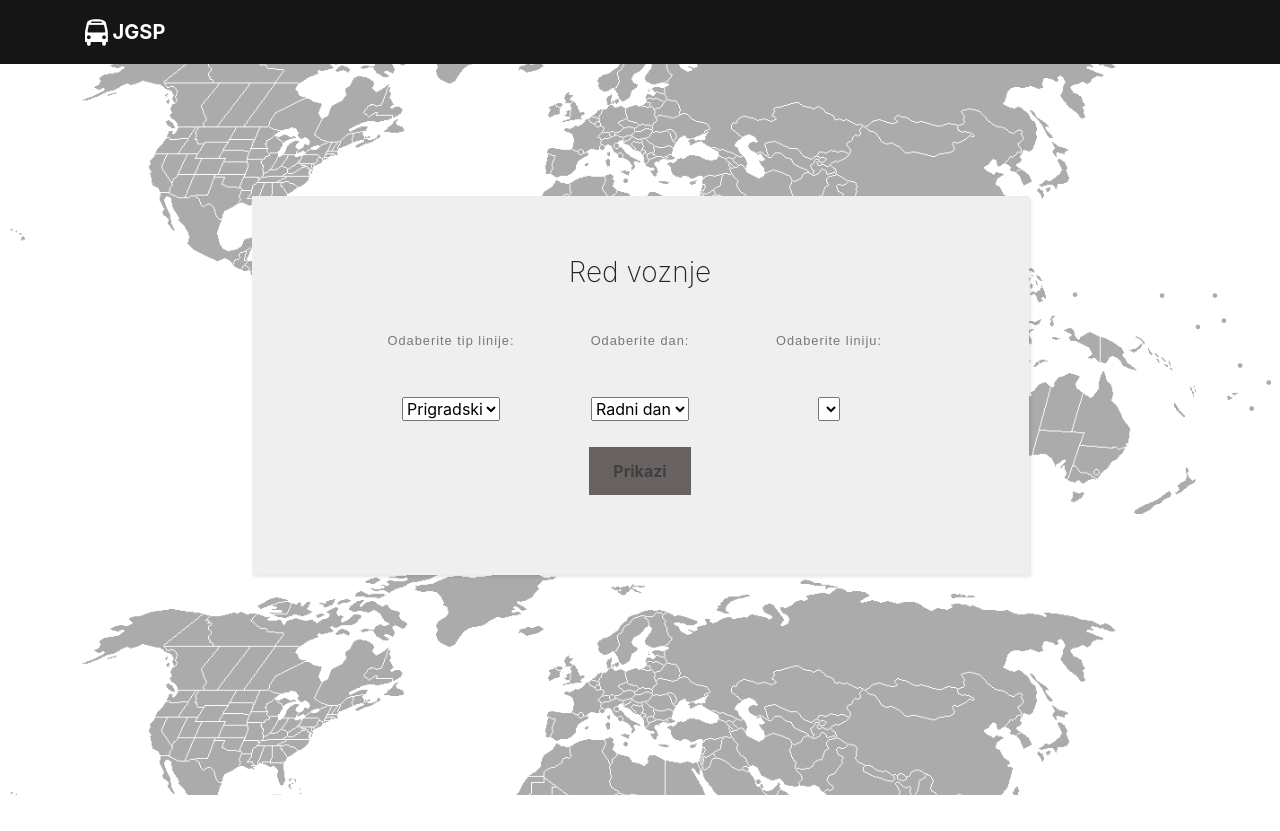
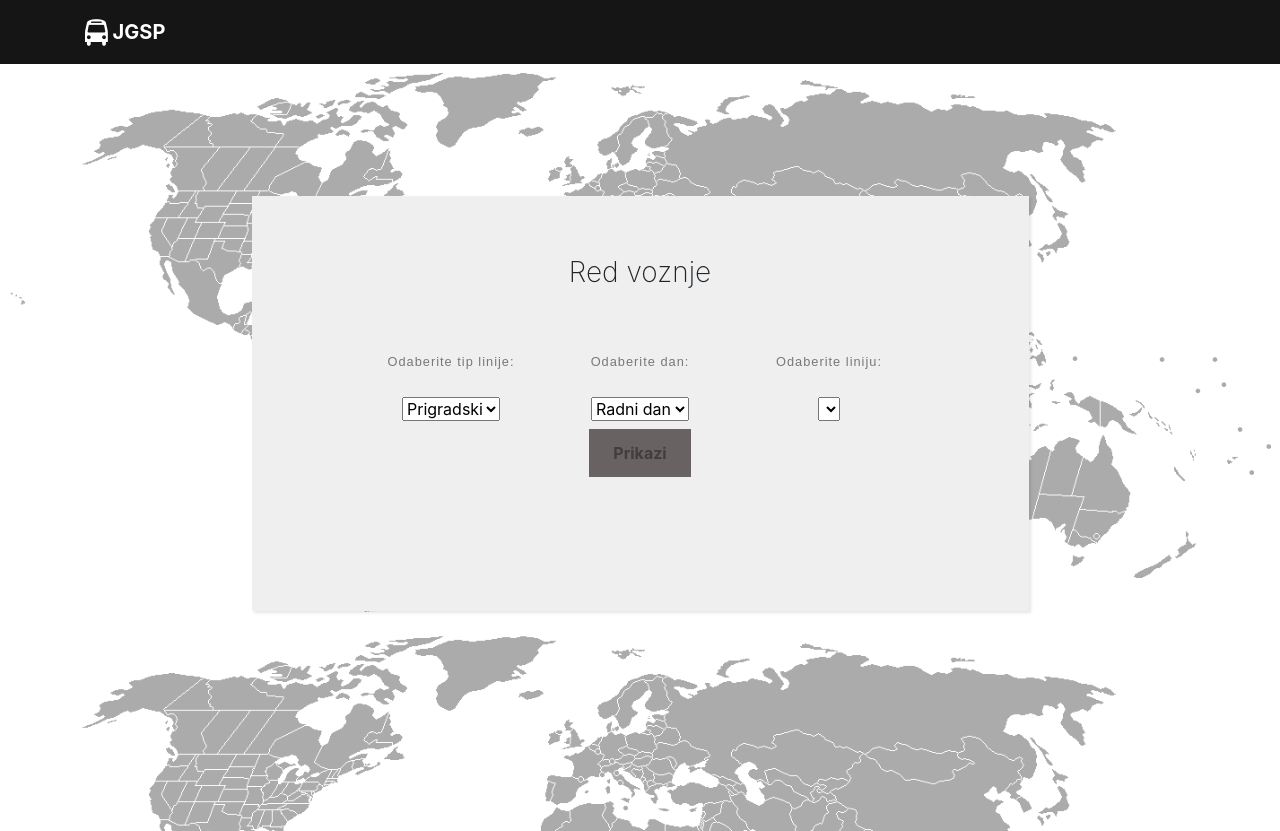
Before and after one commit to marijavukomanovic/Blok8-Web2, an Angular app in the folder klijent/appProba/: page /red-voznje in a window 1280 px wide. Before the commit the page ends 800 px from the top, so only its background shows below. Built offline with nearby package versions, Linux system fonts and the light colour scheme.

Commit message:
radi redvoznje

```diff
--- a/klijent/appProba/src/app/red-voznje/red-voznje.component.html
+++ b/klijent/appProba/src/app/red-voznje/red-voznje.component.html
@@ -24,7 +24,7 @@
       <label>
             <p class="label-txt">Odaberite tip linije:</p>
             <select #routeType (change)="ShowLines(routeType.value)">
-              <option value="0">Prigradski</option>
+              <option value="2">Prigradski</option>
              <option value="1">Gradski</option>
            </select>
           </label>
@@ -52,10 +52,14 @@
           </label>
           </div>
           </div>
+          <button  type="submit" (click)="ShowSchedules(dayType.value, lineName.value)">Prikazi</button>
+          <div class="row">
+            <div class="col">
           <label>
               {{time}}
           </label>
-              <button  type="submit" (click)="ShowSchedules(dayType.value, lineName.value)">Prikazi</button>
+          </div>
+        </div>
     </form>
 </div>
 </div>
```
Also changed, not shown: klijent/appProba/src/app/red-voznje/red-voznje.component.css, 64 other files (tests, documents, lock files or other folders).
